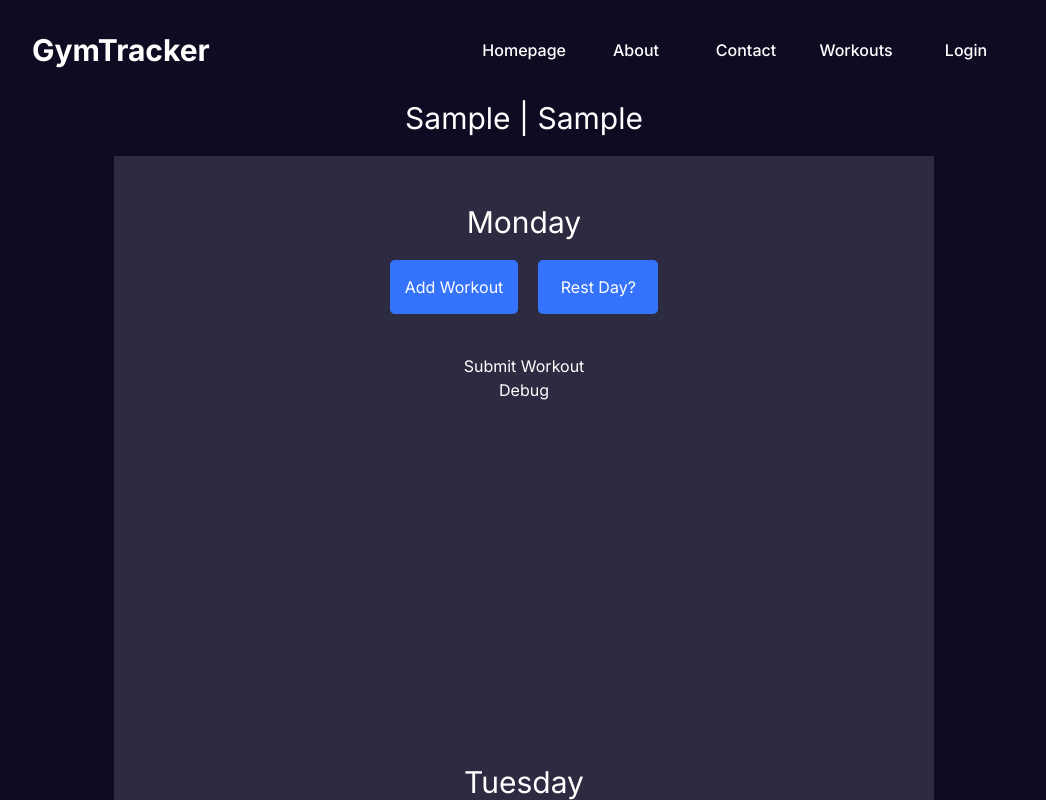
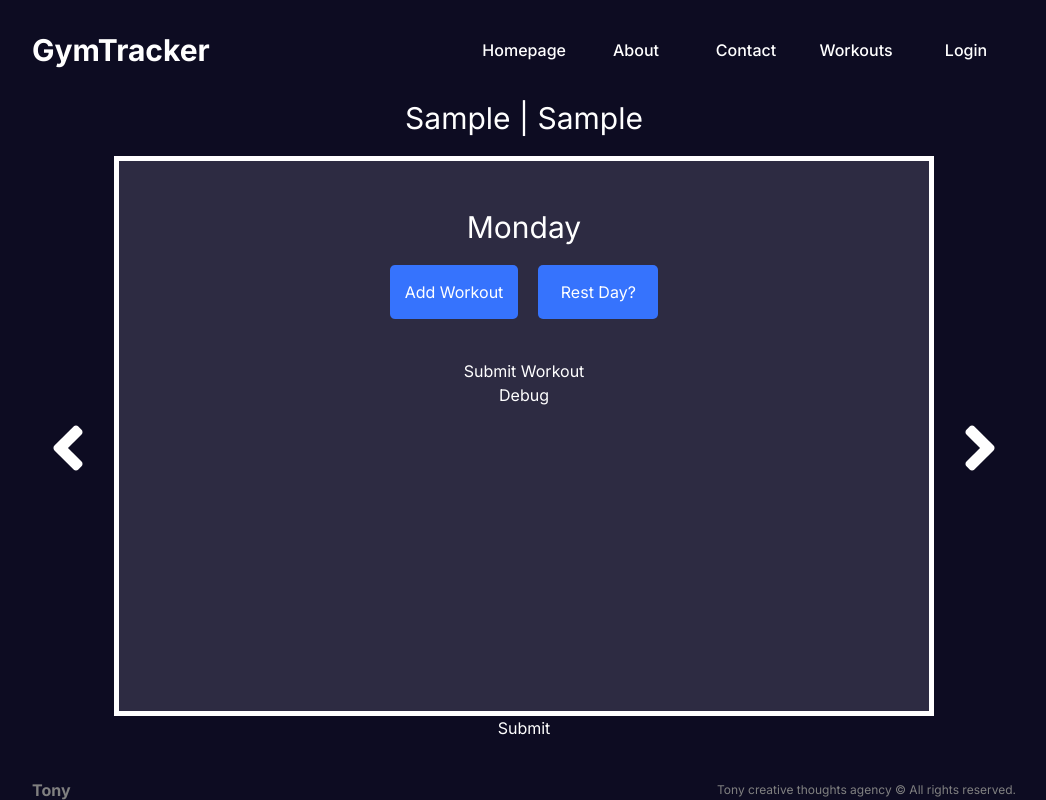
Before and after one commit to TonyNgyen/GymTracker, a Next.js app: page /workouts/add in a window 1280 px wide. Both pictures are taken after typing "Sample", "Sample" into the empty fields and a click on the button "Submit". Shown: the top 800 px of the page, without its empty margins (116-1162 px from the left). Built offline with nearby package versions, Linux system fonts and the light colour scheme.

Commit message:
Successfully implemented carousel of cards

```diff
--- a/package.json
+++ b/package.json
@@ -12,7 +12,8 @@
     "mongoose": "^8.0.0",
     "next": "14.0.4",
     "react": "^18",
-    "react-dom": "^18"
+    "react-dom": "^18",
+    "react-icons": "^5.0.0"
   },
   "devDependencies": {
     "autoprefixer": "^10.0.1",
--- a/src/app/workouts/add/page.jsx
+++ b/src/app/workouts/add/page.jsx
@@ -4,7 +4,8 @@ import React, { useState } from "react";
 import WorkoutDay from "@/components/workoutDay/workoutDay";
 import { WorkoutContext } from "./context";
 import { addWorkout } from "@/lib/actions";
-import WorkoutSlider from "@/components/workoutSlider/workoutSlider";
+import styles from "./add.module.css";
+import { FaAngleLeft, FaAngleRight } from "react-icons/fa";
 
 const daysDict = {
   Monday: { completed: false, workouts: [], rest: false },
@@ -32,8 +33,9 @@ function AddPage() {
   const [name, setName] = useState("");
   const [firstModal, setFirstModal] = useState(true);
   const [context, setContext] = useState(daysDict);
+  const [index, setIndex] = useState(0);
 
-  const creator = "Creator Placeholder"
+  const creator = "Creator Placeholder";
 
   const nameSubmit = (e) => {
     e.preventDefault();
@@ -41,28 +43,14 @@ function AddPage() {
     setFirstModal(false);
   };
 
-  // const debug = (e) => {
-  //   e.preventDefault();
-  //   console.log(context);
-  // };
-
-  // const submit = async (e) => {
-  //   e.preventDefault();
-  //   connectToDb();
-  //   try {
-  //     const newWorkout = new Workout({
-  //       id: id,
-  //       name: name,
-  //       creator: "No Creator",
-  //       workouts: context,
-  //     });
-  //     await newWorkout.save();
-  //     console.log("saved to db");
-  //   } catch (error) {
-  //     console.log(error);
-  //     return { error: "Something went wrong" };
-  //   }
-  // };
+  const handleArrow = (direction) => {
+    if (direction === "l") {
+      setIndex(index !== 0 ? index - 1 : 6);
+    }
+    if (direction === "r") {
+      setIndex(index !== 6 ? index + 1 : 0);
+    }
+  };
 
   return (
     <WorkoutContext.Provider value={[context, setContext]}>
@@ -93,15 +81,26 @@ function AddPage() {
         )}
         {!firstModal && (
           <div>
-          {/* <WorkoutSlider />  */}
             <h1 className="text-center text-3xl mb-5">
               {name} | {id}
             </h1>
-            <div className="w-5/6 mx-auto flex flex-col">
-              {days.map((day) => (
-                <WorkoutDay day={day} list={daysDict[day]} />
-              ))}
-              <button onClick={() => addWorkout(id, name, creator, context)}>Submit</button>
+            <div className="flex">
+              <button onClick={() => handleArrow("l")} className="text-7xl">
+                <FaAngleLeft />
+              </button>
+              <div className="w-5/6 mx-auto flex flex-col">
+                {days.map((day) => (
+                  <div className={index === days.indexOf(day) ? "" : "hidden"}>
+                    <WorkoutDay day={day} list={daysDict[day]} />
+                  </div>
+                ))}
+                <button onClick={() => addWorkout(id, name, creator, context)}>
+                  Submit
+                </button>
+              </div>
+              <button onClick={() => handleArrow("r")} className="text-7xl">
+                <FaAngleRight />
+              </button>
             </div>
           </div>
         )}
--- a/src/components/workoutDay/workoutDay.module.css
+++ b/src/components/workoutDay/workoutDay.module.css
@@ -1,10 +1,13 @@
 .card {
     background: var(--bgSoft);
     min-height: 70vh;
-    padding: 3rem 2rem;
+    padding: 3rem 1rem;
     display: flex;
     flex-direction: column;
     align-items: center;
+    margin: auto;
+    border-width: 5px;
+    border-color: white;
 }
 
 .buttons {
```
Also changed, not shown: src/app/workouts/add/add.module.css (added), 1 other file (tests, documents, lock files or other folders).
